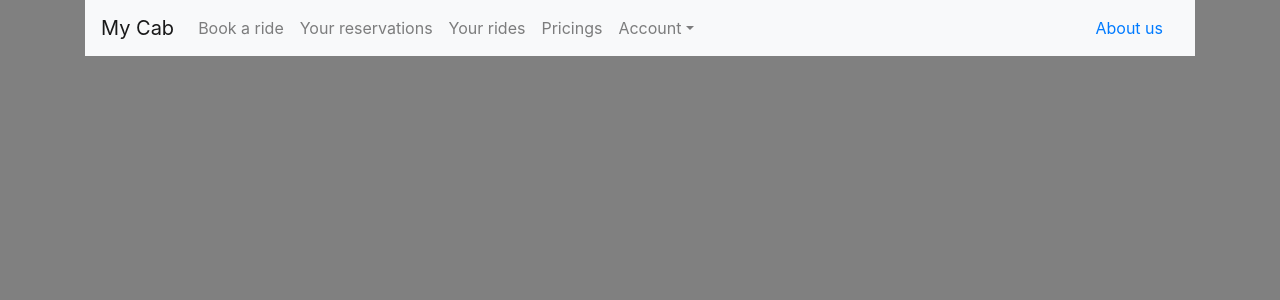
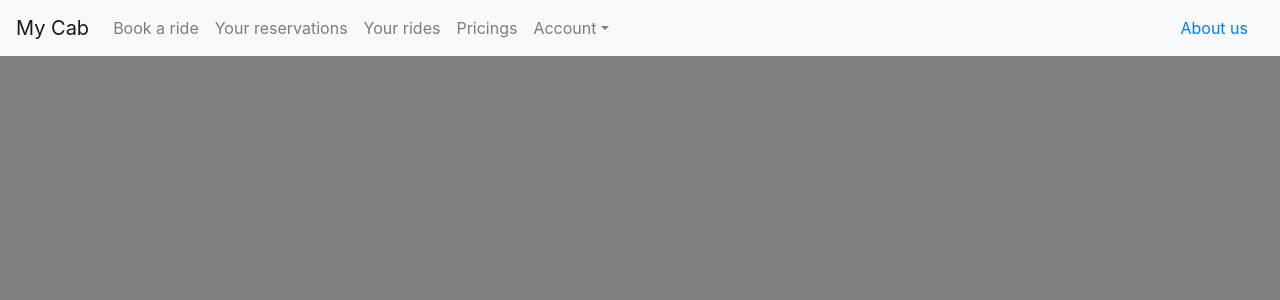
Before and after one commit to GChammas23/My-Cab, a React (Create React App) app in the folder app/: page /Navbar in a window 1280 px wide. Shown: the top 300 px of the page. Built offline with nearby package versions, Linux system fonts and the light colour scheme.

Commit message:
Fixed Navbar

```diff
--- a/app/src/components/Navbar.js
+++ b/app/src/components/Navbar.js
@@ -48,7 +48,7 @@ class NavbarComponent extends Component {
 
     render() {
         return (
-            <Navbar bg="light" expand="xl">
+            <Navbar fixed="top" bg="light" expand="xl">
                 <Navbar.Brand href="/Home">My Cab</Navbar.Brand>
                 <Navbar.Toggle aria-controls="basic-navbar-nav" />
                 <Navbar.Collapse id="basic-navbar-nav">
```
